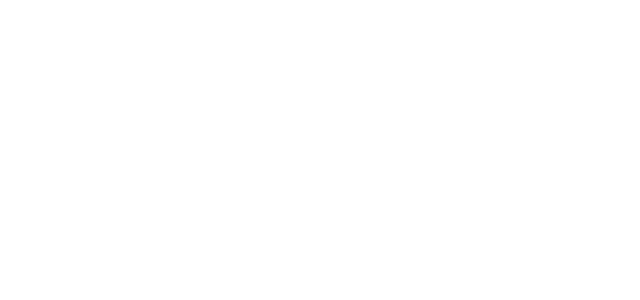
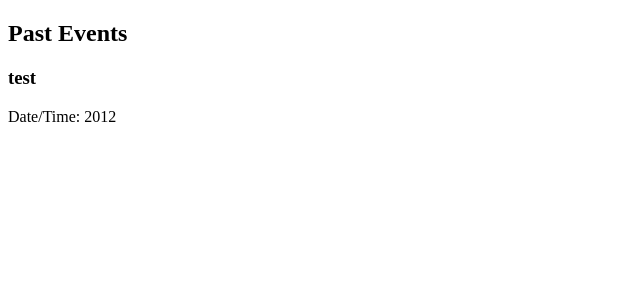
Before and after one commit to abdicodes/Health-Ease, a React (Create React App) app in the folder frontend/: page / in a window 1280 px wide. Shown: the top 300 px of the page, without its empty margins (0-640 px from the left). Built offline with nearby package versions, Linux system fonts and the light colour scheme.

Commit message:
feat: linting rules added

```diff
--- a/frontend/src/App.tsx
+++ b/frontend/src/App.tsx
@@ -1,7 +1,24 @@
 import React from 'react'
+import PastEvents from './components/PastEvents'
+function App() {
+  interface Event {
+    id: number
+    type: string
+    dateTime: string
+  }
 
-function App() {
-  return <div></div>
+  const events: Event[] = [
+    {
+      id: 1,
+      type: 'test',
+      dateTime: '2012',
+    },
+  ]
+  return (
+    <div>
+      <PastEvents events={events} />
+    </div>
+  )
 }
 
 export default App
```
Also changed, not shown: frontend/src/types.ts (added, +78 -0 lines), 1 other file (tests, documents, lock files or other folders).
